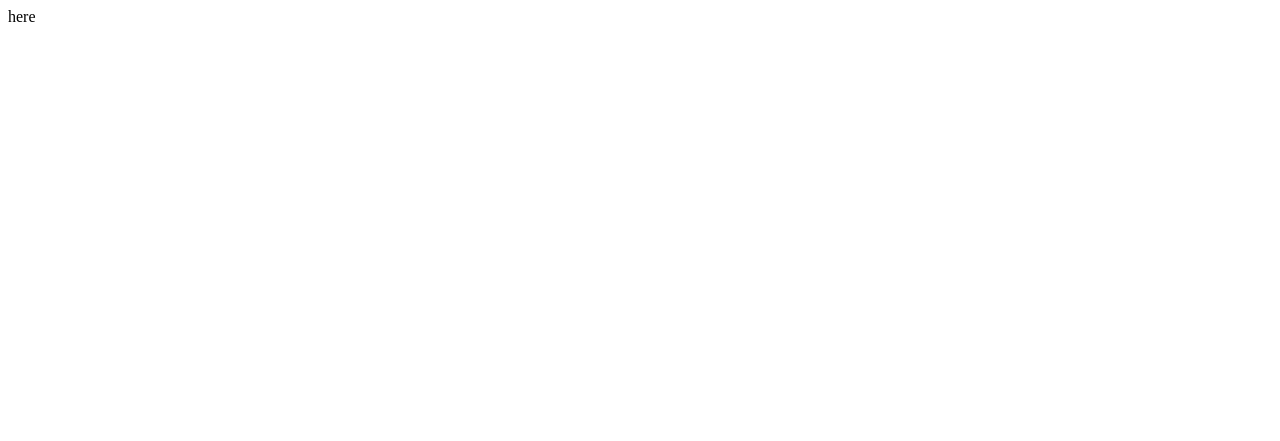
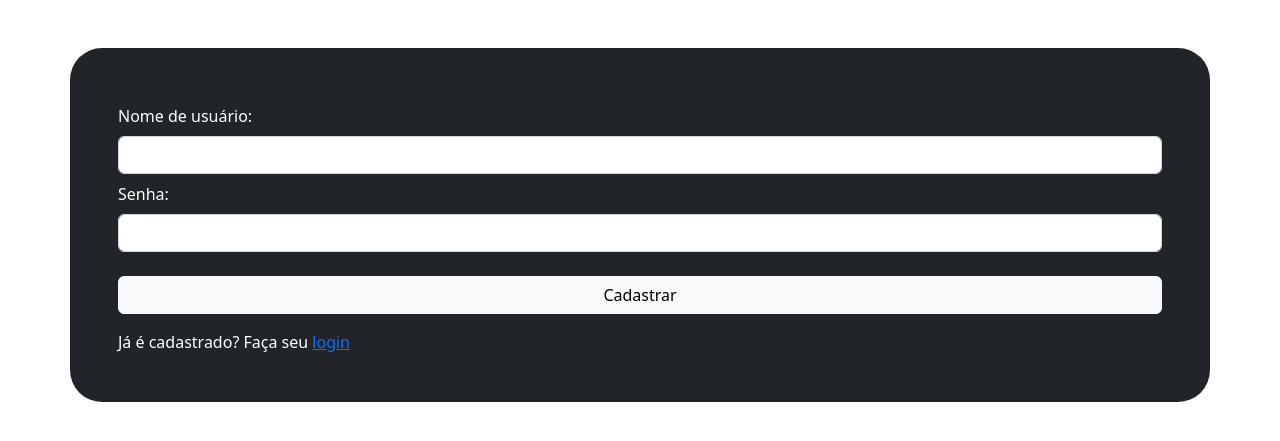
Before and after one commit to bonifacio-pedro/flask-login, a Flask app: page / in a window 1280 px wide. Before the commit the part shown is almost empty. Shown: the top 441 px of the page. Run offline with Flask 2, Linux system fonts and the light colour scheme.

Commit message:
Página de cadastro feita em Bootstrap adicionada!

```diff
--- a/templates/index.html
+++ b/templates/index.html
@@ -2,8 +2,30 @@
 <html lang="pt-BR">
 <head>
     <title>Login</title>
+    <!--Importando bootstrap-->
+    <link href="https://cdn.jsdelivr.net/npm/bootstrap@5.2.3/dist/css/bootstrap.min.css" rel="stylesheet">
+    <script src="https://cdn.jsdelivr.net/npm/bootstrap@5.2.3/dist/js/bootstrap.bundle.min.js"></script>
 </head>
 <body>
-    here
+    <div class="container-sm p-5 my-5 bg-dark text-white rounded-5 ">
+        <div class="row">
+            <form method="POST" >
+                <div class="col mb-2 mt-2">
+                    <label class="form-label">Nome de usuário:</label>
+                    <input type="text" name="username" required class="form-control">
+                </div>
+                <div class="col mb-2 mt-2">
+                    <label class="form-label">Senha:</label>
+                    <input type="password" name="passwd" class="form-control">
+                </div>
+                <div class="d-grid">
+                    <button type="submit" class="btn btn-light mt-3 btn-block">Cadastrar</button>
+                </div>
+                <div class="col mt-3">
+                    <span>Já é cadastrado? Faça seu <a href="#" class="link">login</a></span>
+                </div>
+            </form>
+        </div>
+    </div>
 </body>
 </html>
```
